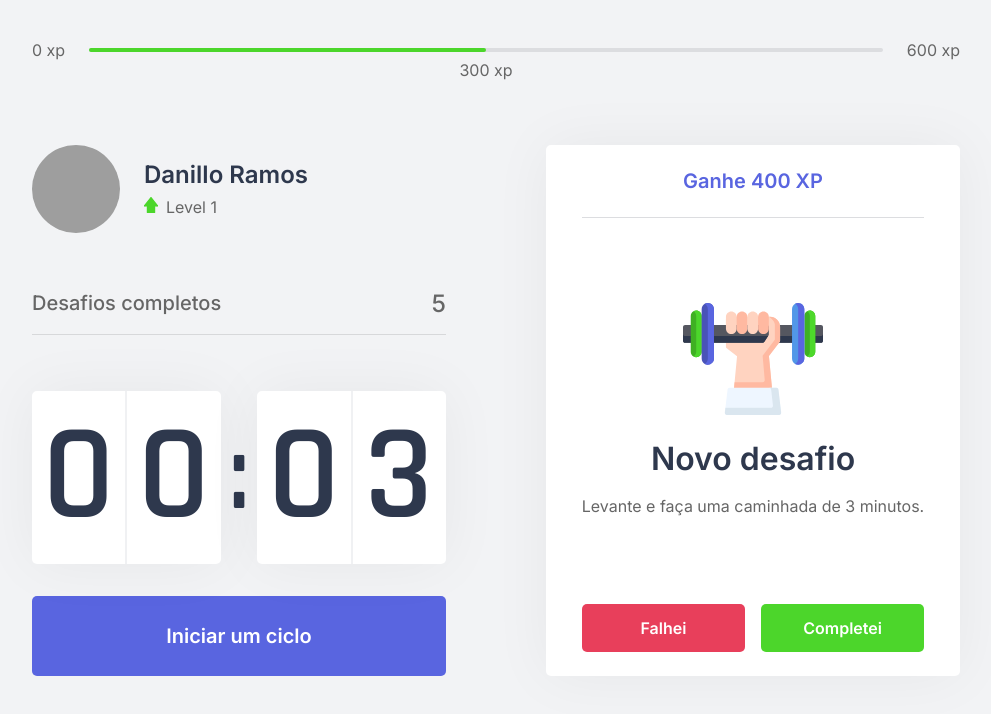
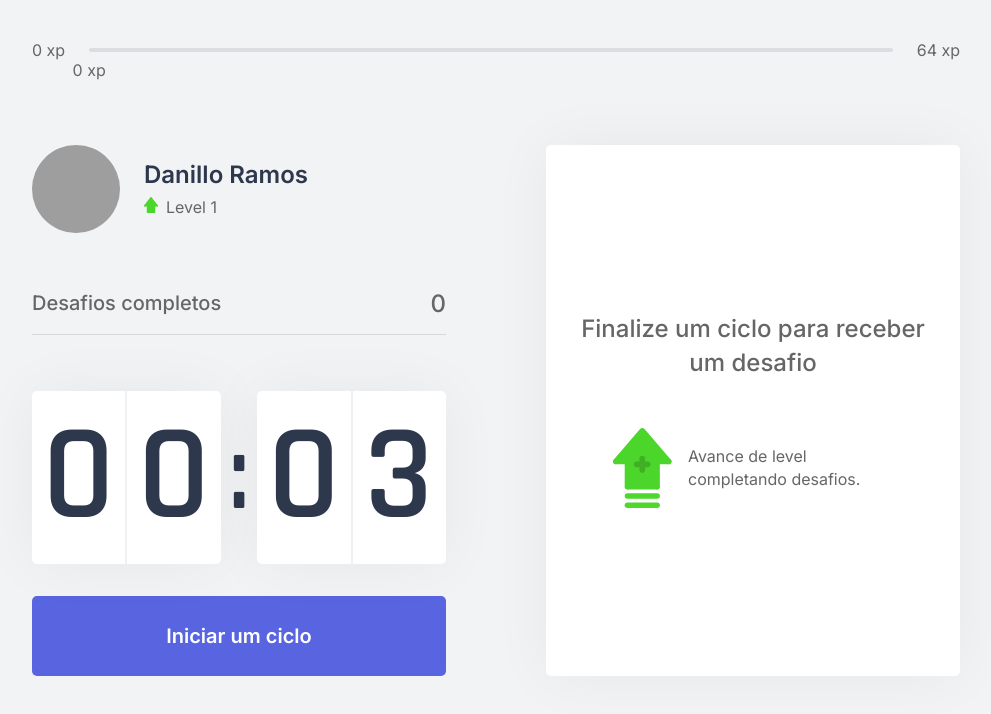
Before and after one commit to danillorcb/moveit-next, a Next.js app: page / in a window 1280 px wide. Shown: the top 714 px of the page, without its empty margins (144-1135 px from the left). Built offline with nearby package versions, Linux system fonts and the light colour scheme; grey boxes are pictures that could not be loaded.

Commit message:
add business rules

```diff
--- /dev/null
+++ b/challenges.json
@@ -0,0 +1,62 @@
+[
+  {
+    "type": "body",
+    "description": "Estique um de seus braços com a palma da mão virada para frente e puxe os dedos para cima por 10 segundos por mão.",
+    "amount": 80
+  },
+  {
+    "type": "body",
+    "description": "Estique seu braço contra o peito e puxe-o utilizando o outro braço por 10 segundos por braço.",
+    "amount": 60
+  },
+  {
+    "type": "body",
+    "description": "Puxe seu pescoço com a ajuda da mão para a direita e para a esquerda, permanecendo na posição por alguns segundos.",
+    "amount": 70
+  },
+  {
+    "type": "body",
+    "description": "Com as duas mãos na parte de trás da cabeça, leve-a para baixo, alongando a parte de trás da região.",
+    "amount": 60
+  },
+  {
+    "type": "body",
+    "description": "Cruze as pernas e desça com as mãos esticadas em direção ao chão. Repita o movimento com a outra perna na frente.",
+    "amount": 100
+  },
+  {
+    "type": "body",
+    "description": "Sentado, abra as pernas e tente encostar as palmas das mãos no chão, repita 3 vezes por 5 segundos.",
+    "amount": 80
+  },
+  {
+    "type": "body",
+    "description": "Puxe o joelho de encontro ao peito e segure, troque de perna após 10 segundos.",
+    "amount": 50
+  },
+  {
+    "type": "body",
+    "description": "Sentado, cruze uma perna e incline seu tronco à frente, troque de perna após 10 segundos.",
+    "amount": 80
+  },
+  {
+    "type": "eye",
+    "description": "Sentado, feche os olhos e cubra-os com as palmas da mão durante 2 minutos, depois abra normalmente.",
+    "amount": 90
+  },
+  {
+    "type": "eye",
+    "description": "Em algum ambiente aberto, olhe o mais longe que puder em quatro direções por 3s, mexa apenas os olhos. Repita 3 vezes.",
+    "amount": 140
+  },
+  {
+    "type": "eye",
+    "description": "Usando os polegares, massage a área abaixo das sobrancelhas em movimentos circulares por 15 segundos.",
+    "amount": 70
+  },
+  {
+    "type": "body",
+    "description": "Em pé, gire a cintura o máximo que puder para a esquerda, segure por cinco segundos. Repita para a direita.",
+    "amount": 90
+  }
+]
--- a/src/components/ChallengeBox.tsx
+++ b/src/components/ChallengeBox.tsx
@@ -1,24 +1,28 @@
+import { useContext } from 'react';
+import { ChallengesContext } from '../contexts/ChallengesContext';
+
 import styles from  '../styles/components/ChallengeBox.module.css';
 
 export function ChallengeBox() {
-  const hasActiveChallenge = true;
+  const { activeChallenge, resetChallenge } = useContext(ChallengesContext);
 
   return (
     <div className={styles.challengeBoxContainer}>
-      { hasActiveChallenge ? (
+      { activeChallenge ? (
         <div className={styles.challengeActive}>
-          <header>Ganhe 400 XP</header>
+          <header>Ganhe {activeChallenge.amount} XP</header>
 
           <main>
-            <img src="icons/body.svg" />
+            <img src={`icons/${activeChallenge.type}.svg`} />
             <strong>Novo desafio</strong>
-            <p>Levante e faça uma caminhada de 3 minutos.</p>
+            <p>{activeChallenge.description}</p>
           </main>
 
           <footer>
             <button
               type="button"
               className={styles.challengeFailedButton}
+              onClick={resetChallenge}
             >
               Falhei
             </button>
--- a/src/components/CompletedChallenges.tsx
+++ b/src/components/CompletedChallenges.tsx
@@ -1,10 +1,14 @@
+import { useContext } from 'react';
+import { ChallengesContext } from '../contexts/ChallengesContext';
 import styles from '../styles/components/CompletedChallenges.module.css';
 
 export function CompletedChallenges() {
+  const { challengesCompleted } = useContext(ChallengesContext);
+
   return (
     <div className={styles.completedChallengesContainer}>
       <span>Desafios completos</span>
-      <span>5</span>
+      <span>{challengesCompleted}</span>
     </div>
   );
 }
--- a/src/components/Countdown.tsx
+++ b/src/components/Countdown.tsx
@@ -1,8 +1,11 @@
-import { useEffect, useState } from 'react';
+import { useContext, useEffect, useState } from 'react';
+import { ChallengesContext } from '../contexts/ChallengesContext';
 import styles from '../styles/components/Countdown.module.css';
 
+let countdownTimeout: NodeJS.Timeout;
+
 export function Countdown() {
-  let countdownTimeout: NodeJS.Timeout;
+  const { startNewChallenge } = useContext(ChallengesContext);
 
   const initialTime = 0.05 * 60;
 
@@ -36,6 +39,7 @@
     } else if (isActive && time === 0) {
       setHasFinished(true);
       setIsActive(false);
+      startNewChallenge();
     }
   }, [isActive, time]);
 
--- a/src/components/ExperienceBar.tsx
+++ b/src/components/ExperienceBar.tsx
@@ -1,17 +1,24 @@
+import { useContext } from 'react';
+import { ChallengesContext } from '../contexts/ChallengesContext';
+
 import styles from '../styles/components/ExperienceBar.module.css';
 
 export function ExperienceBar() {
+  const { currentExperience, experienceToNextLevel } = useContext(ChallengesContext);
+
+  const percentToNextLevel = Math.round(currentExperience * 100) / experienceToNextLevel;
+
   return (
     <header className={styles.experienceBar}>
       <span>0 xp</span>
       <div>
-        <div style={{ width: '50%' }}></div>
+        <div style={{ width: `${percentToNextLevel}%` }}></div>
 
-        <span className={styles.currentExperience} style={{ left: '50%' }}>
-          300 xp
+        <span className={styles.currentExperience} style={{ left: `${percentToNextLevel}%` }}>
+          {currentExperience} xp
         </span>
       </div>
-      <span>600 xp</span>
+      <span>{experienceToNextLevel} xp</span>
     </header>
   );
 }
--- /dev/null
+++ b/src/contexts/ChallengesContext.tsx
@@ -0,0 +1,70 @@
+import { createContext, ReactNode, useState } from 'react';
+import challenges from '../../challenges.json';
+
+interface Challenge {
+  type: 'body' | 'eye';
+  description: string;
+  amount: number;
+}
+
+interface ChallengesContextData {
+  level: number;
+  currentExperience: number;
+  experienceToNextLevel: number;
+  challengesCompleted: number;
+  activeChallenge: Challenge;
+  levelUp: () => void;
+  startNewChallenge: () => void;
+  resetChallenge: () => void;
+}
+
+interface ChallengesProviderProps {
+  children: ReactNode;
+}
+
+export const ChallengesContext = createContext({} as ChallengesContextData);
+
+export function ChallengesProvider({ children }: ChallengesProviderProps) {
+  const [level, setLevel] = useState(1);
+  const [currentExperience, setCurrentExperience] = useState(0);
+  const [challengesCompleted, setChallengesCompleted] = useState(0);
+
+  const [activeChallenge, setActiveChallenge] = useState(null);
+
+  const experienceToNextLevel = Math.pow((level + 1) * 4, 2);
+
+  function levelUp() {
+    setLevel(level + 1);
+  }
+
+  function startNewChallenge() {
+    const randomChallengeIndex = Math.floor(Math.random() * challenges.length);
+    const challenge = challenges[randomChallengeIndex];
+
+    setActiveChallenge(challenge);
+  }
+
+  function resetChallenge() {
+    setActiveChallenge(null);
+  }
+
+  return (
+    <ChallengesContext.Provider
+      value={{
+        // vars
+        level,
+        currentExperience,
+        experienceToNextLevel,
+        challengesCompleted,
+        activeChallenge,
+
+        // functions
+        levelUp,
+        startNewChallenge,
+        resetChallenge
+      }}
+    >
+      { children }
+    </ChallengesContext.Provider>
+  );
+}
--- a/src/pages/_app.tsx
+++ b/src/pages/_app.tsx
@@ -1,7 +1,13 @@
+import { ChallengesProvider } from '../contexts/ChallengesContext';
+
 import '../styles/global.css';
 
 function MyApp({ Component, pageProps }) {
-  return <Component {...pageProps} />
+  return (
+    <ChallengesProvider>
+      <Component {...pageProps} />
+    </ChallengesProvider>
+  );
 }
 
 export default MyApp;
```
